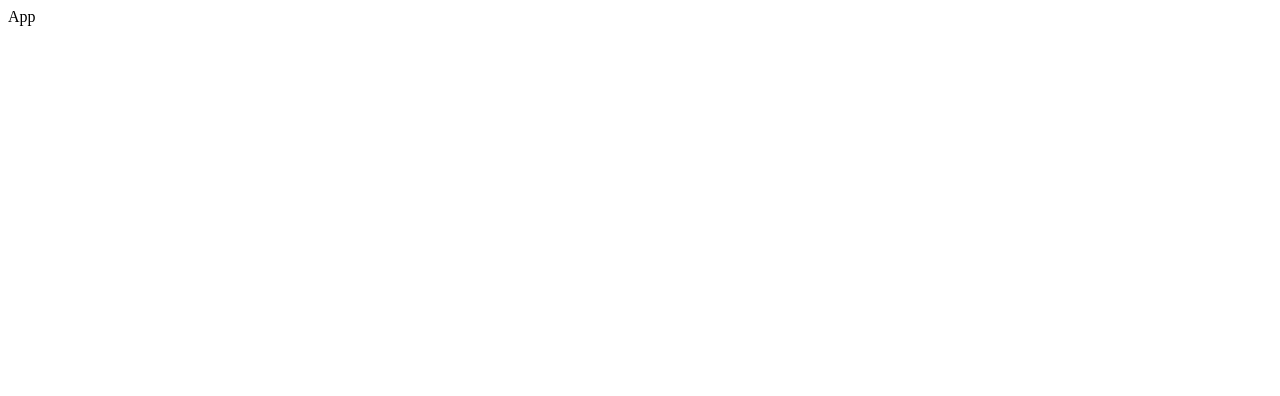
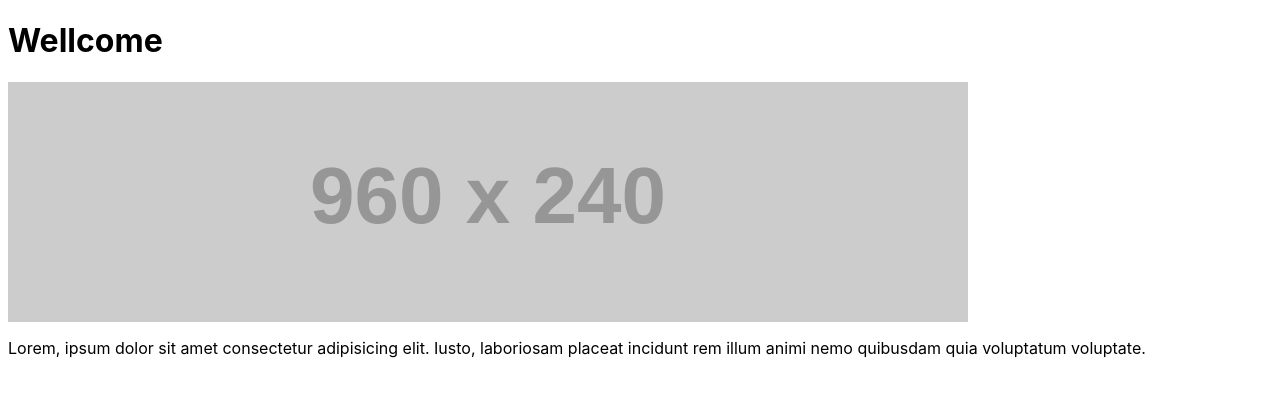
Before and after one commit to Allovallo/routes-3, a React (Create React App) app: page / in a window 1280 px wide. Shown: the top 396 px of the page. Built offline with nearby package versions, Linux system fonts and the light colour scheme.

Commit message:
files updated

```diff
--- a/src/App.js
+++ /dev/null
@@ -1,5 +0,0 @@
-function App() {
-  return <div>App</div>;
-}
-
-export default App;
--- /dev/null
+++ b/src/components/App.js
@@ -0,0 +1,14 @@
+import { Route, Routes } from 'react-router-dom';
+import { Home } from '../pages/Home';
+
+function App() {
+  return (
+    <div>
+      <Routes>
+        <Route index element={<Home />}></Route>
+      </Routes>
+    </div>
+  );
+}
+
+export default App;
--- /dev/null
+++ b/src/index.css
@@ -0,0 +1,10 @@
+body {
+    font-family: -apple-system, BlinkMacSystemFont, "Segoe UI", Roboto, Oxygen,
+        Ubuntu, Cantarell, "Open Sans", "Helvetica Neue", sans-serif;
+}
+
+img {
+    display: block;
+    max-width: 100%;
+    height: auto;
+}
--- a/src/index.js
+++ b/src/index.js
@@ -1,10 +1,13 @@
 import React from 'react';
 import ReactDOM from 'react-dom/client';
-
-import App from './App';
+import './index.css';
+import { BrowserRouter } from 'react-router-dom';
+import App from './components/App';
 
 ReactDOM.createRoot(document.getElementById('root')).render(
   <React.StrictMode>
-    <App />
+    <BrowserRouter>
+      <App />
+    </BrowserRouter>
   </React.StrictMode>,
 );
--- /dev/null
+++ b/src/pages/Home.jsx
@@ -0,0 +1,13 @@
+export const Home = () => {
+    return (
+        <main>
+            <h1>Wellcome</h1>
+            <img src="https://via.placeholder.com/960x240" alt=""></img>
+            <p>
+                Lorem, ipsum dolor sit amet consectetur adipisicing elit. Iusto,
+        laboriosam placeat incidunt rem illum animi nemo quibusdam quia
+        voluptatum voluptate.
+            </p>
+        </main>
+    )
+}
```
Also changed, not shown: src/fakeAPI.js (added, +22 -0 lines), 1 other file (tests, documents, lock files or other folders).
